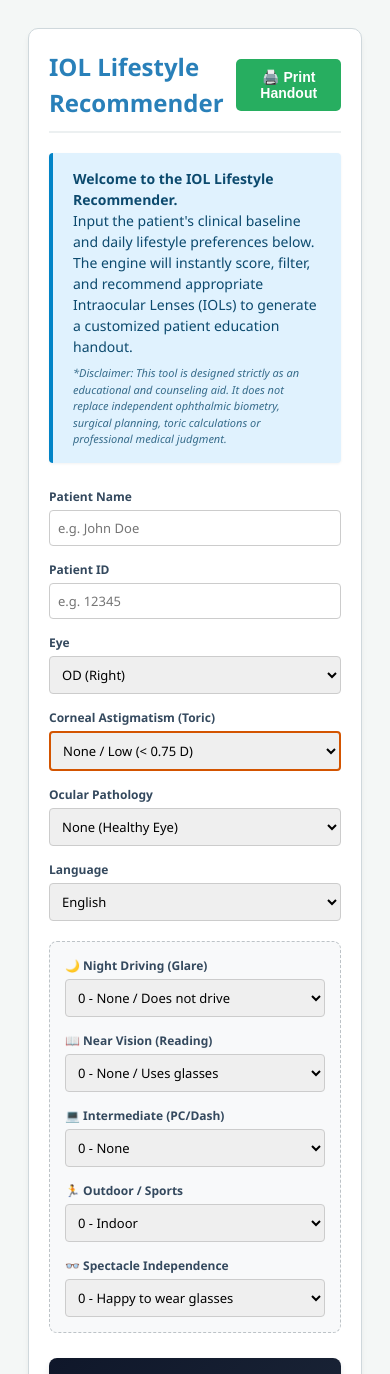
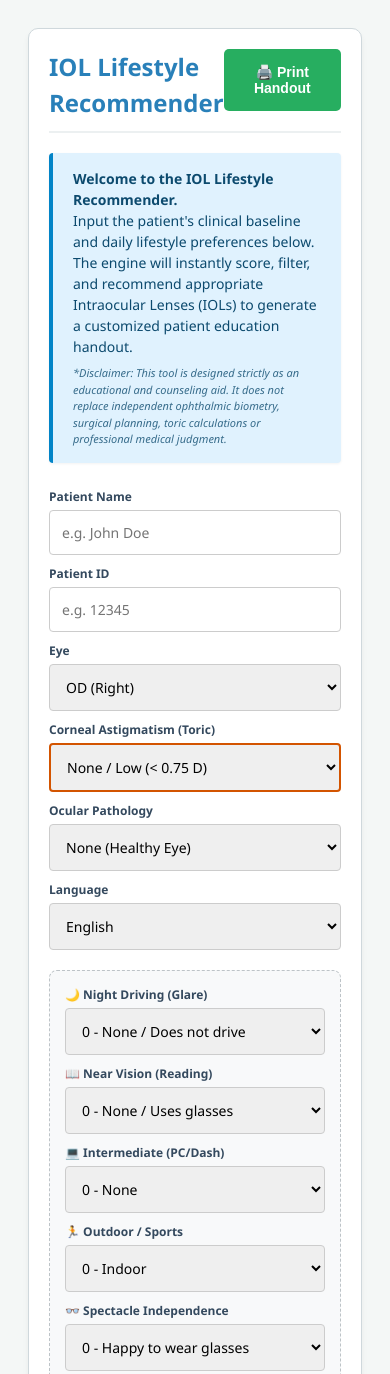
Before and after one commit to ratankalita-lgtm/IOL-selection, a plain HTML site: page index.html in a window 390 px wide. Shown: the top 1374 px of the page. Drawn offline with Linux system fonts and the light colour scheme.

Commit message:
Add files via upload

```diff
--- a/index.html
+++ b/index.html
@@ -51,9 +51,16 @@
             div[style*="border-bottom: 1px solid #eee"] { padding-bottom: 2px !important; margin-bottom: 10px !important; font-size: 12px !important; }
             .footer { margin-top: 15px; padding-top: 10px; font-size: 10px; }
         }
-        @media (max-width: 700px) {
+       @media (max-width: 700px) {
             .grid { grid-template-columns: 1fr; }
-            .controls, .lifestyle-grid { flex-direction: column; align-items: stretch; }
+            .controls, .lifestyle-grid { flex-direction: column; align-items: stretch; gap: 10px; }
+
+            /* NEW: Make tap targets larger for thumbs */
+            .input-group input, .input-group select { padding: 12px; font-size: 14px; }
+            .btn-print { width: 100%; padding: 15px; margin-bottom: 10px; }
+
+            /* NEW: Make the WhatsApp upsell button full-width on mobile */
+            a[href^="https://wa.me"] { width: 100%; text-align: center; display: block; }
         }
         .print-only { display: none; }
         @media print {
```
